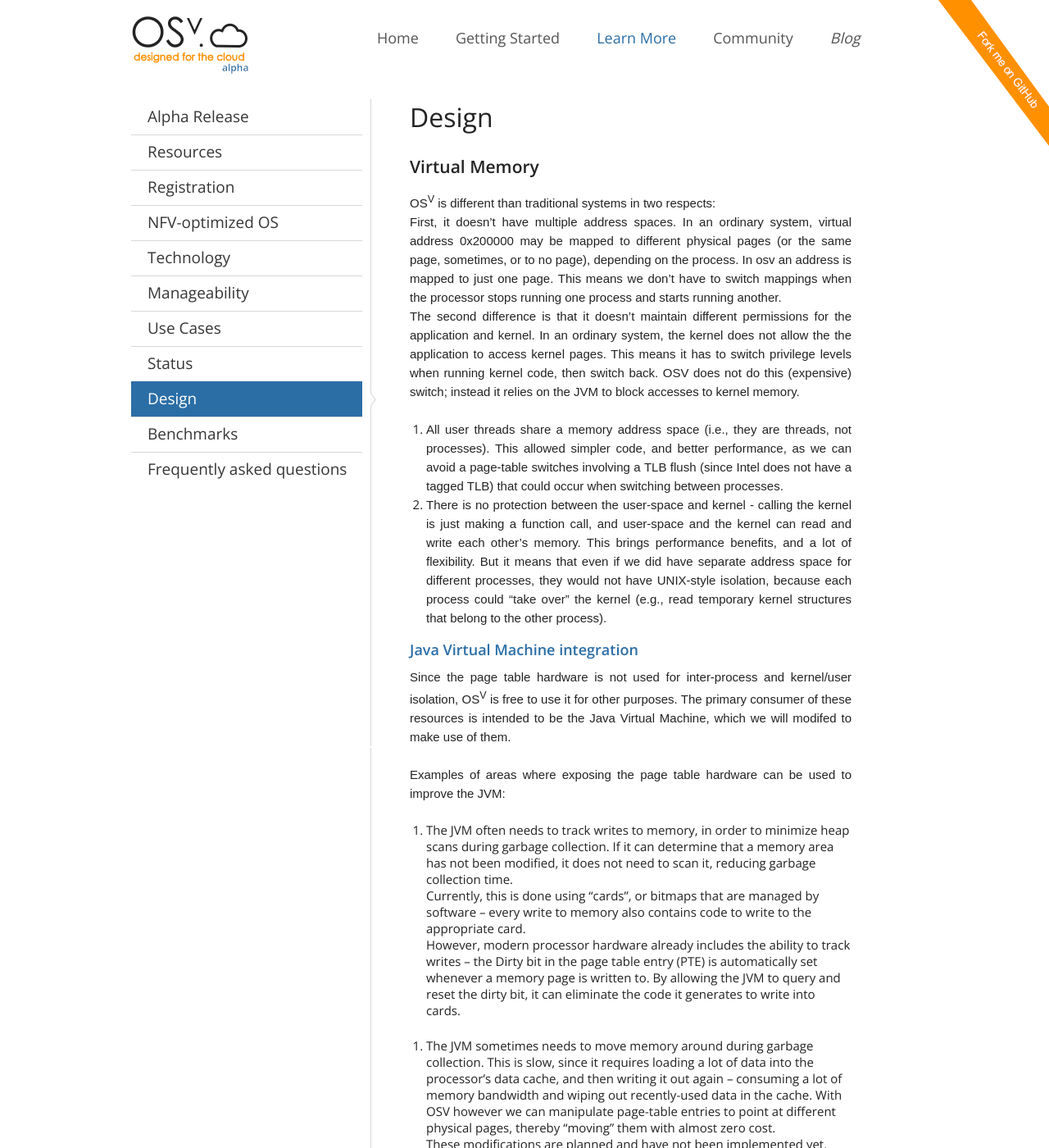
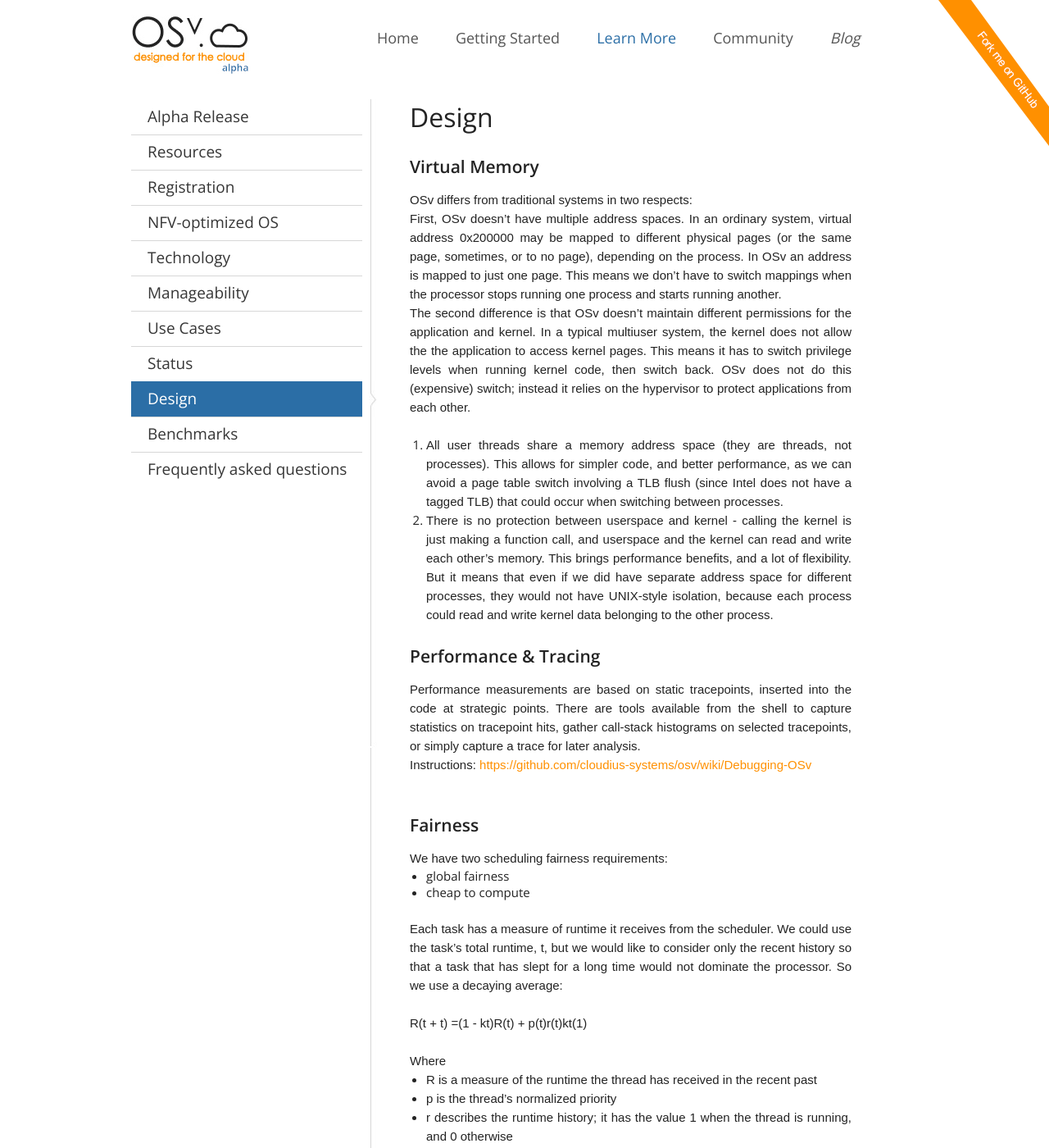
Before and after one commit to osv-io/osv-io.github.io, a Jekyll site: the page built from _posts/learn/0000-06-03-design.md, in a window 1280 px wide and 1400 px high. Shown: the whole window at 82% size. Built offline with Jekyll 4.4.1, drawn with Linux system fonts in a browser that asks for light colours; some of the changed text lies outside the part shown.

Commit message:
Update design page
 * remove JVM material

 * remove shell material

 * edit for capitalization and usage

Signed-off-by: Don Marti <dmarti@cloudius-systems.com>

```diff
--- a/_posts/learn/0000-06-03-design.md
+++ b/_posts/learn/0000-06-03-design.md
@@ -8,46 +8,19 @@ nav: learn
 
 ## Virtual Memory
 
-OS<sup>V</sup> is different than traditional systems in two respects:
+OSv differs from traditional systems in two respects:
 
-First, it doesn't have multiple address spaces. In an ordinary system, virtual address 0x200000 may be mapped to different physical pages (or the same page, sometimes, or to no page), depending on the process. In osv an address is mapped to just one page. This means we don't have to switch mappings when the processor stops running one process and starts running another.
+First, OSv doesn't have multiple address spaces. In an ordinary system, virtual address 0x200000 may be mapped to different physical pages (or the same page, sometimes, or to no page), depending on the process. In OSv an address is mapped to just one page. This means we don't have to switch mappings when the processor stops running one process and starts running another.
 
-The second difference is that it doesn't maintain different permissions for the application and kernel. In an ordinary system, the kernel does not allow the the application to access kernel pages. This means it has to switch privilege levels when running kernel code, then switch back. OSV does not do this (expensive) switch; instead it relies on the JVM to block accesses to kernel memory.
+The second difference is that OSv doesn't maintain different permissions for the application and kernel. In a typical multiuser system, the kernel does not allow the the application to access kernel pages. This means it has to switch privilege levels when running kernel code, then switch back. OSv does not do this (expensive) switch; instead it relies on the hypervisor to protect applications from each other.
 
 <!--more-->
 
 &nbsp;
 
-1. All user threads share a memory address space (i.e., they are threads, not processes). This allowed simpler code, and better performance, as we can avoid a page-table switches involving a TLB flush (since Intel does not have a tagged TLB) that could occur when switching between processes.
+1. All user threads share a memory address space (they are threads, not processes). This allows for simpler code, and better performance, as we can avoid a page table switch involving a TLB flush (since Intel does not have a tagged TLB) that could occur when switching between processes.
 
-2. There is no protection between the user-space and kernel - calling the kernel is just making a function call, and user-space and the kernel can read and write each other's memory. This brings performance benefits, and a lot of flexibility. But it means that even if we did have separate address space for different processes, they would not have UNIX-style isolation, because each process could "take over" the kernel (e.g., read temporary kernel structures that belong to the other process).
-
-### Java Virtual Machine integration
-
-Since the page table hardware is not used for inter-process and kernel/user isolation, OS<sup>V</sup> is free to use it for other purposes. The primary consumer of these resources is intended to be the Java Virtual Machine, which we will modifed to make use of them.
-
-&nbsp;
-
-Examples of areas where exposing the page table hardware can be used to improve the JVM:
-
-&nbsp;
-
-1. The JVM often needs to track writes to memory, in order to minimize heap scans during garbage collection. If it can determine that a memory area has not been modified, it does not need to scan it, reducing garbage collection time.<br/>
-Currently, this is done using “cards”, or bitmaps that are managed by software – every write to memory also contains code to write to the appropriate card.<br/>
-However, modern processor hardware already includes the ability to track writes – the Dirty bit in the page table entry (PTE) is automatically set whenever a memory page is written to. By allowing the JVM to query and reset the dirty bit, it can eliminate the code it generates to write into cards.
-
-&nbsp;
-
-2. The JVM sometimes needs to move memory around during garbage collection. This is slow, since it requires loading a lot of data into the processor's data cache, and then writing it out again – consuming a lot of memory bandwidth and wiping out recently-used data in the cache. With OSV however we can manipulate page-table entries to point at different physical pages, thereby “moving” them with almost zero cost.<br/>
-These modifications are planned and have not been implemented yet.
-
-### Shell
-
-The OS<sup>V</sup> shell is based on CRaSH, with OSV specific extensions. The use of CRaSH allow rapidly developing new commands in the Groovy language (which is compatible with JVM-based APIs).
-
-&nbsp;
-
-&nbsp;
+2. There is no protection between userspace and kernel - calling the kernel is just making a function call, and userspace and the kernel can read and write each other's memory. This brings performance benefits, and a lot of flexibility. But it means that even if we did have separate address space for different processes, they would not have UNIX-style isolation, because each process could read and write kernel data belonging to the other process.
 
 ## Performance & Tracing
 
@@ -57,11 +30,9 @@ Instructions: [https://github.com/cloudius-systems/osv/wiki/Debugging-OSv](https
 
 &nbsp;
 
-Fairness
+## Fairness
 
-
-
-Requirements:
+We have two scheduling fairness requirements:
 
  - global fairness
  - cheap to compute
```
Also changed, not shown: other parts of _posts/learn/0000-06-03-design.md (+2 -2 lines).
